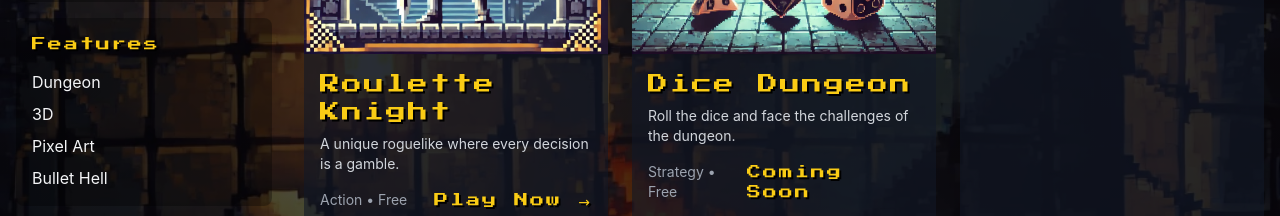
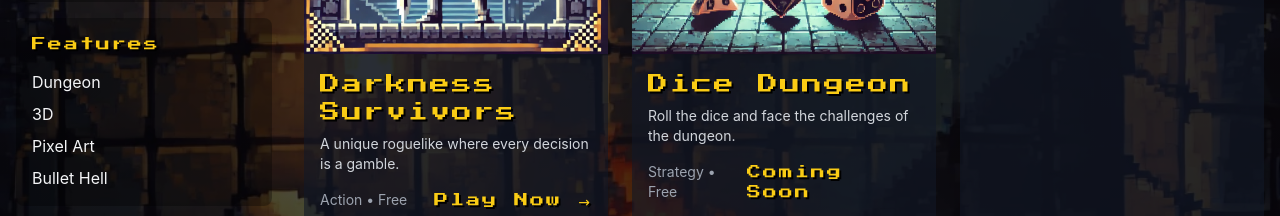
Before and after one commit to norain777/weloveroguelike, a plain HTML site: page featured.html in a window 1280 px wide. Shown: the part 502-718 px from the top of the page. Drawn offline with nearby package versions, Linux system fonts and the light colour scheme; a web font is replaced by a local one.

Commit message:
初始提交：weloveroguelike项目

```diff
--- a/featured.html
+++ b/featured.html
@@ -124,17 +124,17 @@
             <!-- 右侧游戏卡片瀑布流 -->
             <div class="flex-1">
                 <div class="grid grid-cols-1 md:grid-cols-2 lg:grid-cols-3 gap-6">
-                    <!-- Roulette Knight -->
+                    <!-- Darkness Survivors -->
                     <div class="game-card bg-gray-900 bg-opacity-60 rounded-lg overflow-hidden">
                         <div class="aspect-w-16 aspect-h-9">
-                            <img src="asset/images/roulette-knight-thumb.jpg" alt="Roulette Knight" class="w-full h-full object-cover">
+                            <img src="asset/images/roulette-knight-thumb.jpg" alt="Darkness Survivors" class="w-full h-full object-cover">
                         </div>
                         <div class="p-4">
-                            <h3 class="text-xl text-yellow-400 pixel-font mb-2">Roulette Knight</h3>
+                            <h3 class="text-xl text-yellow-400 pixel-font mb-2">Darkness Survivors</h3>
                             <p class="text-gray-300 apple-font text-sm mb-4">A unique roguelike where every decision is a gamble.</p>
                             <div class="flex items-center justify-between">
                                 <span class="text-sm text-gray-400 apple-font">Action • Free</span>
-                                <a href="roulette-knight.html" class="text-yellow-400 hover:text-yellow-300 pixel-font text-sm">Play Now →</a>
+                                <a href="Darkness Survivors.html" class="text-yellow-400 hover:text-yellow-300 pixel-font text-sm">Play Now →</a>
                             </div>
                         </div>
                     </div>
```
